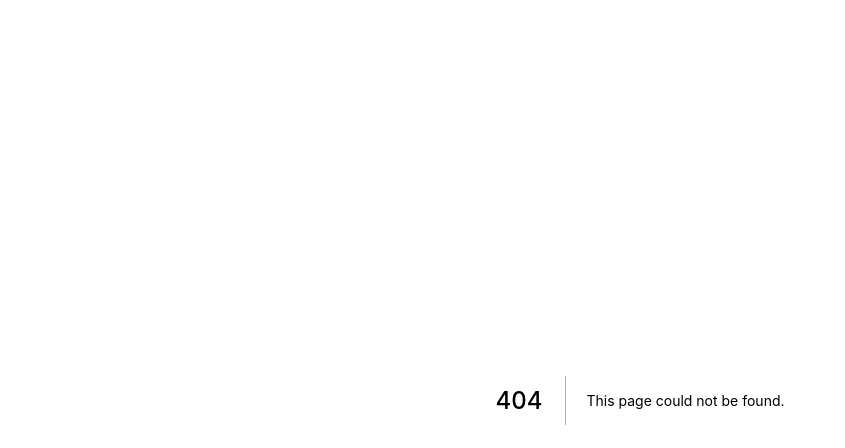
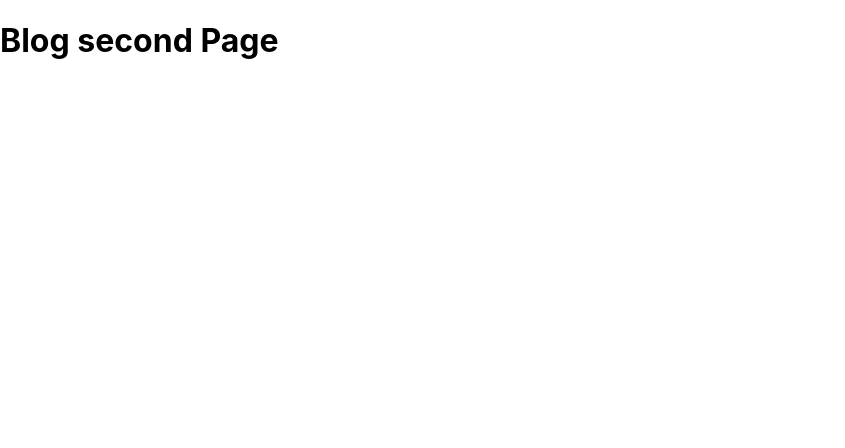
Before and after one commit to deepakmp444/learn-nextjs, a Next.js app: page /blog/second in a window 1280 px wide. Before the commit this address had no page. Shown: the top 448 px of the page, without its empty margins (0-845 px from the left). Built offline with nearby package versions, Linux system fonts and the light colour scheme.

Commit message:
adding next page route eg. blog, blog/first, blog/second

```diff
--- /dev/null
+++ b/pages/blog/first.js
@@ -0,0 +1,5 @@
+function First(){
+    return <h1>Blog first Page</h1>
+}
+
+export default First;
--- /dev/null
+++ b/pages/blog/index.js
@@ -0,0 +1,5 @@
+function Blog(){
+    return <h1>Blog Page</h1>
+}
+
+export default Blog;
--- /dev/null
+++ b/pages/blog/second.js
@@ -0,0 +1,5 @@
+function Second(){
+    return <h1>Blog second Page</h1>
+}
+
+export default Second;
```
